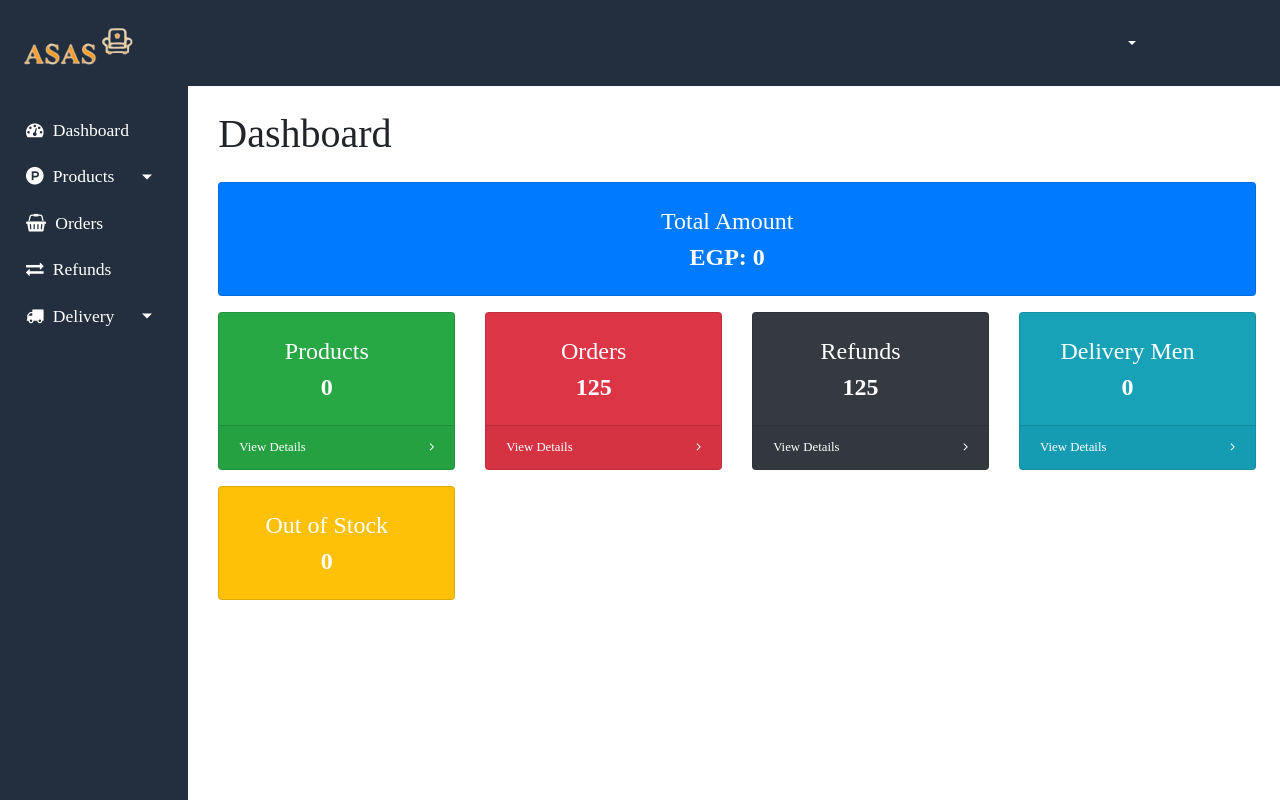
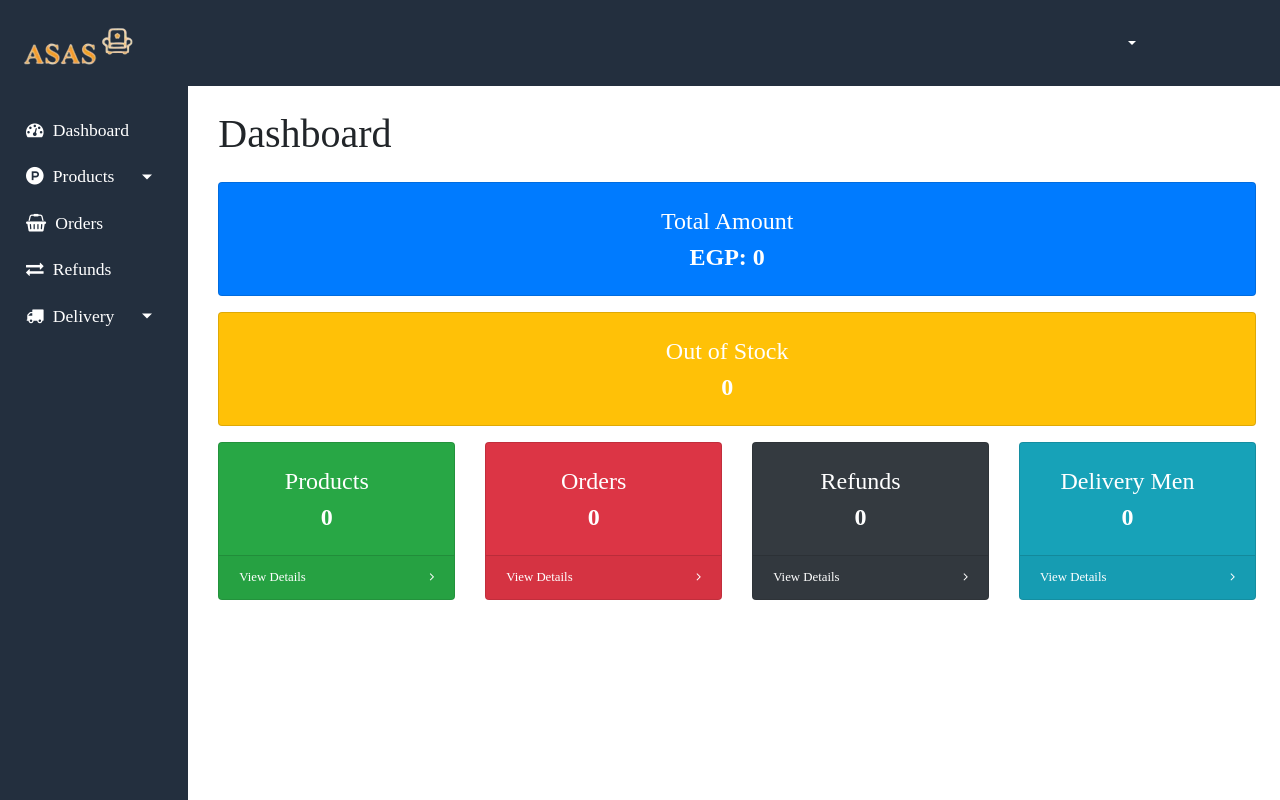
Before and after one commit to ahmedha-ssan/ASAS_Supplier_GP, a React (Create React App) app: page /dashboard in a window 1280 px wide. Built offline with nearby package versions, Linux system fonts and the light colour scheme; no server answers; the database is empty; sample sign-in values are in the browser's storage; a web font is replaced by a local one.

Commit message:
Update Dashboard.js

```diff
--- a/src/components/Admin/Dashboard.js
+++ b/src/components/Admin/Dashboard.js
@@ -47,9 +47,16 @@ const Dashboard = () => {
                     setTotalPrice(total);
                     setProductCount(count);
                     setOutOfStockCount(outOfStock);
-                    console.log('Total:', total);
+                });
+                // Fetch orders count
+                const ordersQuery = query(collection(db, 'orders'), where('seller_id', '==', supplierId));
+                const ordersSnapshot = await getDocs(ordersQuery);
+                setOrdersCount(ordersSnapshot.size);
 
-                });
+                // Fetch refunds count
+                const refundsQuery = query(collection(db, 'refunds'), where('seller_id', '==', supplierId), where('status', '==', 'pending'));
+                const refundsSnapshot = await getDocs(refundsQuery);
+                setRefundsCount(refundsSnapshot.size);
             } catch (error) {
                 console.error('Error fetching user count:', error);
             }
@@ -66,13 +73,24 @@ const Dashboard = () => {
                     <Sidebar />
                 </div>
                 <div className="col-12 col-md-10">
+
                     <h1 className="my-4">Dashboard</h1>
+
                     <div className="row pr-4">
                         <div className="col-xl-12 col-sm-12 mb-3">
                             <div className="card text-white bg-primary o-hidden h-100">
                                 <div className="card-body">
                                     <div className="text-center card-font-size">Total Amount<br /> <b>EGP: {totalPrice}</b>
                                     </div>
+                                </div>
+                            </div>
+                        </div>
+                    </div>
+                    <div className="row pr-4">
+                        <div className="col-xl-12 col-sm-12 mb-3">
+                            <div className="card text-white bg-warning o-hidden h-100">
+                                <div className="card-body">
+                                    <div className="text-center card-font-size">Out of Stock<br /> <b>{outOfStockCount}</b></div>
                                 </div>
                             </div>
                         </div>
@@ -97,7 +115,7 @@ const Dashboard = () => {
                         <div className="col-xl-3 col-sm-6 mb-3">
                             <div className="card text-white bg-danger o-hidden h-100">
                                 <div className="card-body">
-                                    <div className="text-center card-font-size">Orders<br /> <b>125</b></div>
+                                    <div className="text-center card-font-size">Orders<br /> <b>{ordersCount}</b></div>
                                 </div>
                                 <Link className="card-footer text-white clearfix small z-1" to="/admin/orders">
                                     <span className="float-left">View Details</span>
@@ -112,7 +130,7 @@ const Dashboard = () => {
                         <div className="col-xl-3 col-sm-6 mb-3">
                             <div className="card text-white bg-dark o-hidden h-100">
                                 <div className="card-body">
-                                    <div className="text-center card-font-size">Refunds<br /> <b>125</b></div>
+                                    <div className="text-center card-font-size">Refunds<br /> <b>{refundsCount}</b></div>
                                 </div>
                                 <Link className="card-footer text-white clearfix small z-1" to="/admin/refunds">
                                     <span className="float-left">View Details</span>
@@ -139,13 +157,7 @@ const Dashboard = () => {
                         </div>
 
 
-                        <div className="col-xl-3 col-sm-6 mb-3">
-                            <div className="card text-white bg-warning o-hidden h-100">
-                                <div className="card-body">
-                                    <div className="text-center card-font-size">Out of Stock<br /> <b>{outOfStockCount}</b></div>
-                                </div>
-                            </div>
-                        </div>
+
                     </div>
                 </div>
 
```
